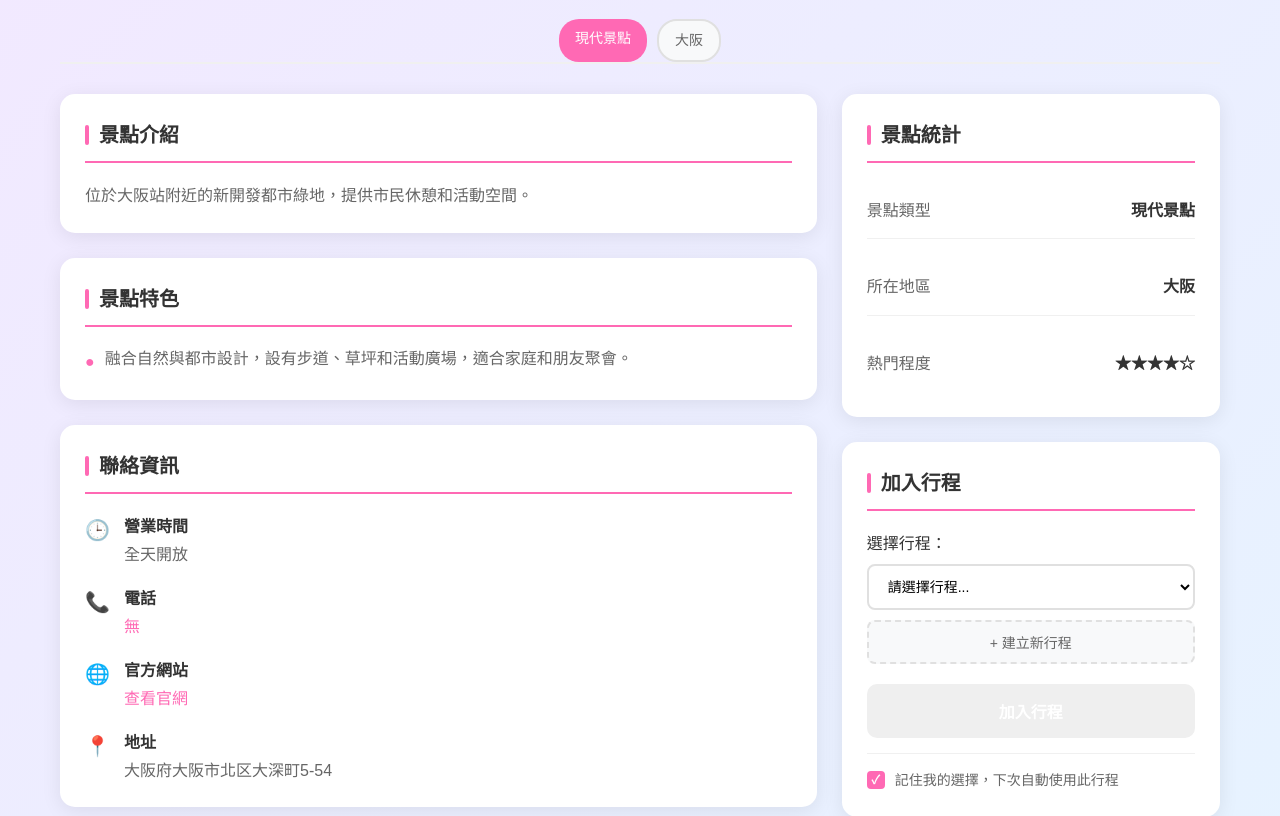
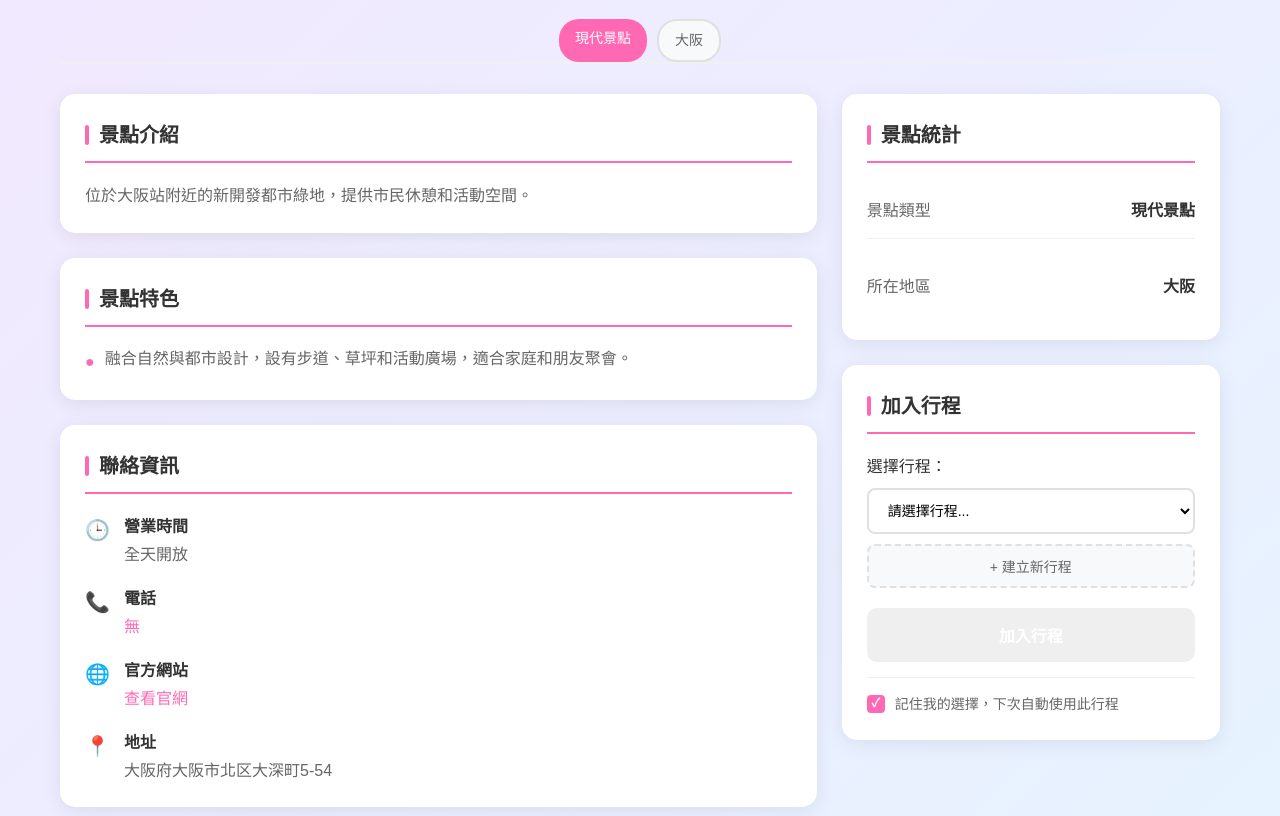
Before and after one commit to s22452007/janpanTrip, a Django app: page /attraction/20/ in a window 1280 px wide. Shown: the part 676-1492 px from the top of the page. Run offline with Django 5.2, Linux system fonts and the light colour scheme; data comes from the database, SQL or seed files in the repository.

Commit message:
熱門程度

```diff
--- a/templates/travel/attraction_detail.html
+++ b/templates/travel/attraction_detail.html
@@ -138,10 +138,7 @@
                         <div class="stat-label">所在地區</div>
                         <div class="stat-value">{{ attraction.region.name }}</div>
                     </div>
-                    <div class="stat-item">
-                        <div class="stat-label">熱門程度</div>
-                        <div class="stat-value">★★★★☆</div>
-                    </div>
+
                 </div>
             </div>
 
```
